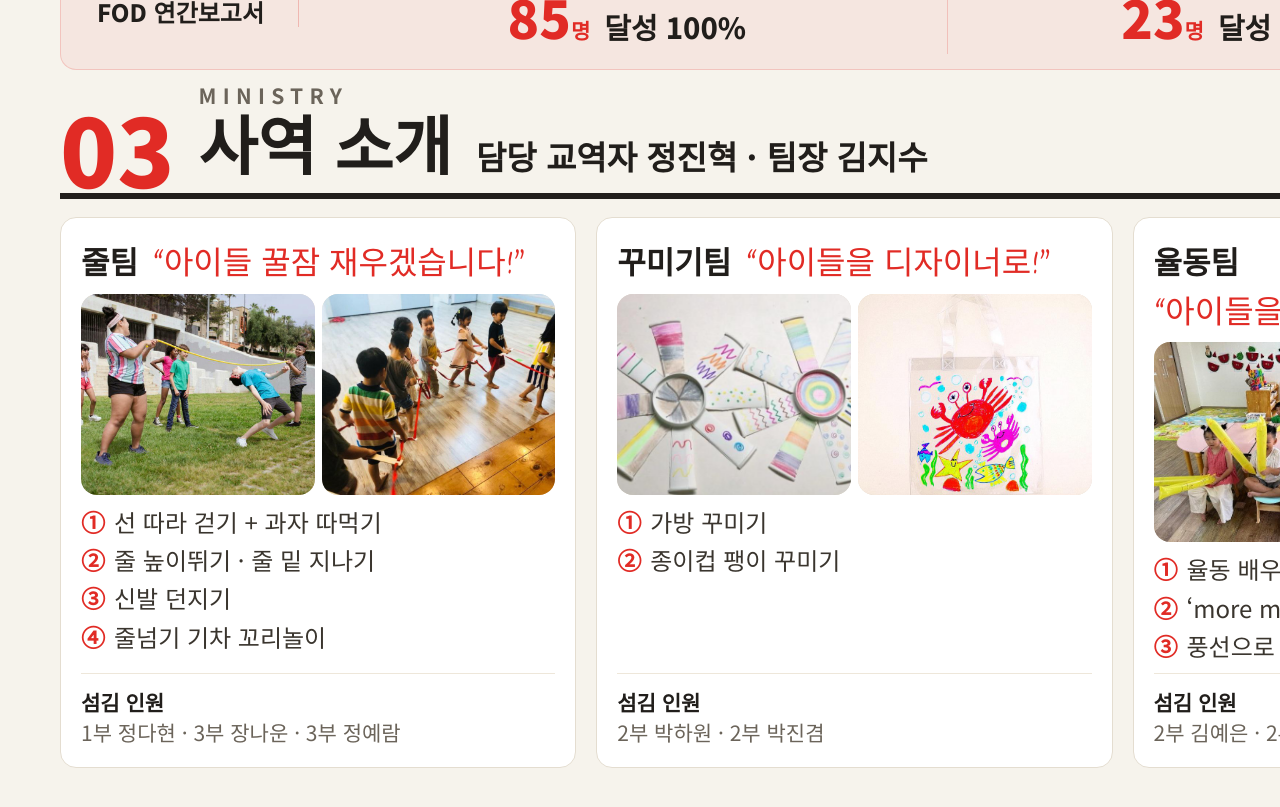
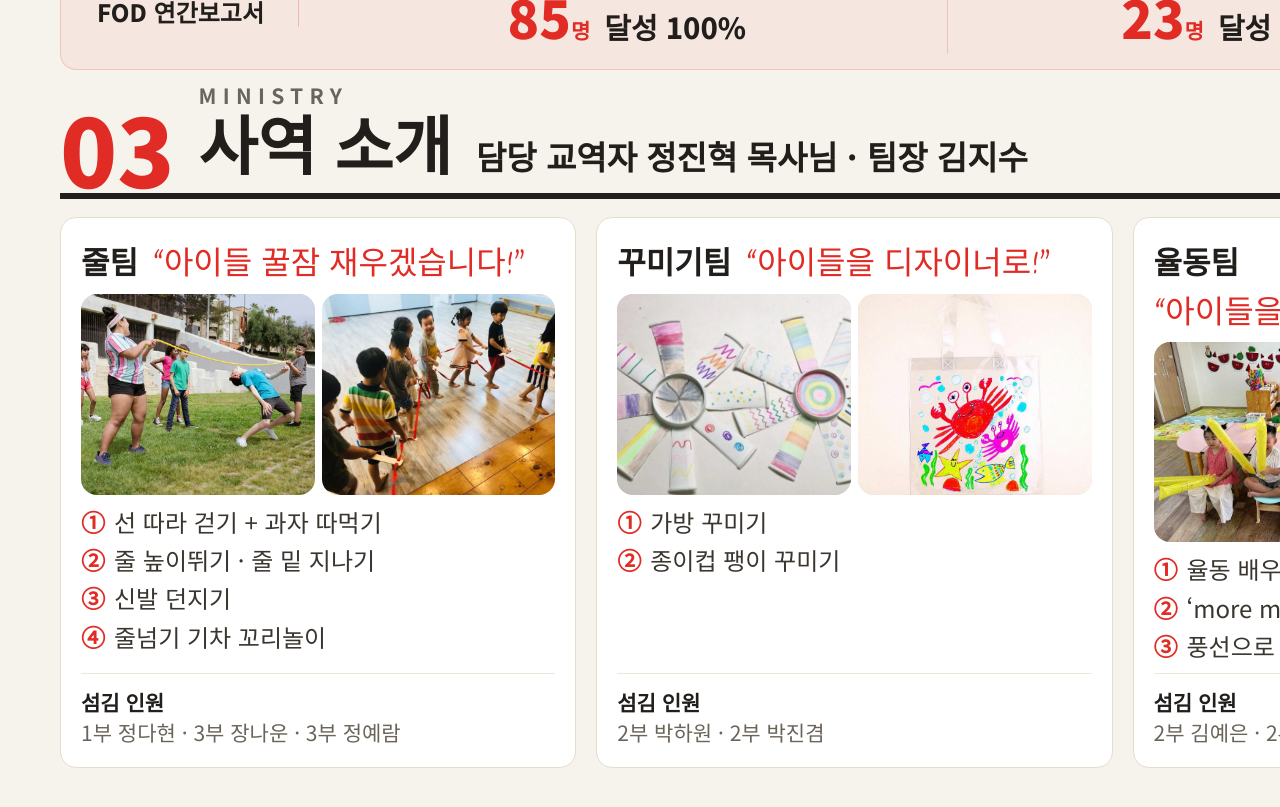
Before and after one commit to Kimsangmook/kkukung-donate, a Next.js app: page /poster in a window 1280 px wide. Shown: the part 2320-3127 px from the top of the page. Built offline with nearby package versions, Linux system fonts and the light colour scheme.

Commit message:
교역자 정보 수정

```diff
--- a/app/poster/components/MinistrySection.tsx
+++ b/app/poster/components/MinistrySection.tsx
@@ -13,7 +13,7 @@ export default function MinistrySection() {
         en="MINISTRY"
         ko="사역 소개"
         tag="장애 영유아 섬김 · 4팀"
-        sub="담당 교역자 정진혁 · 팀장 김지수"
+        sub="담당 교역자 정진혁 목사님 · 팀장 김지수"
       />
       <Teams>
         {teams.map((team) => (
```
